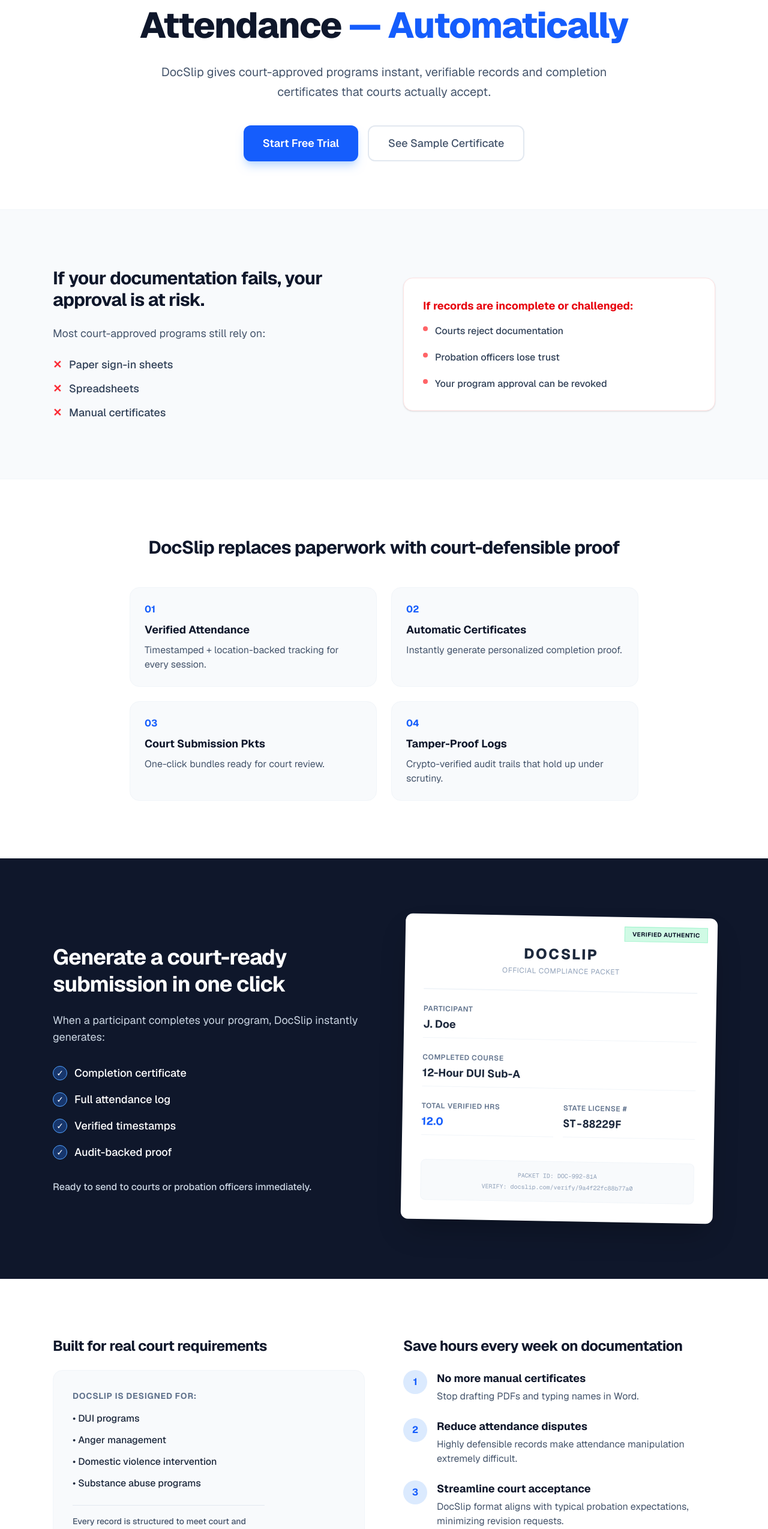
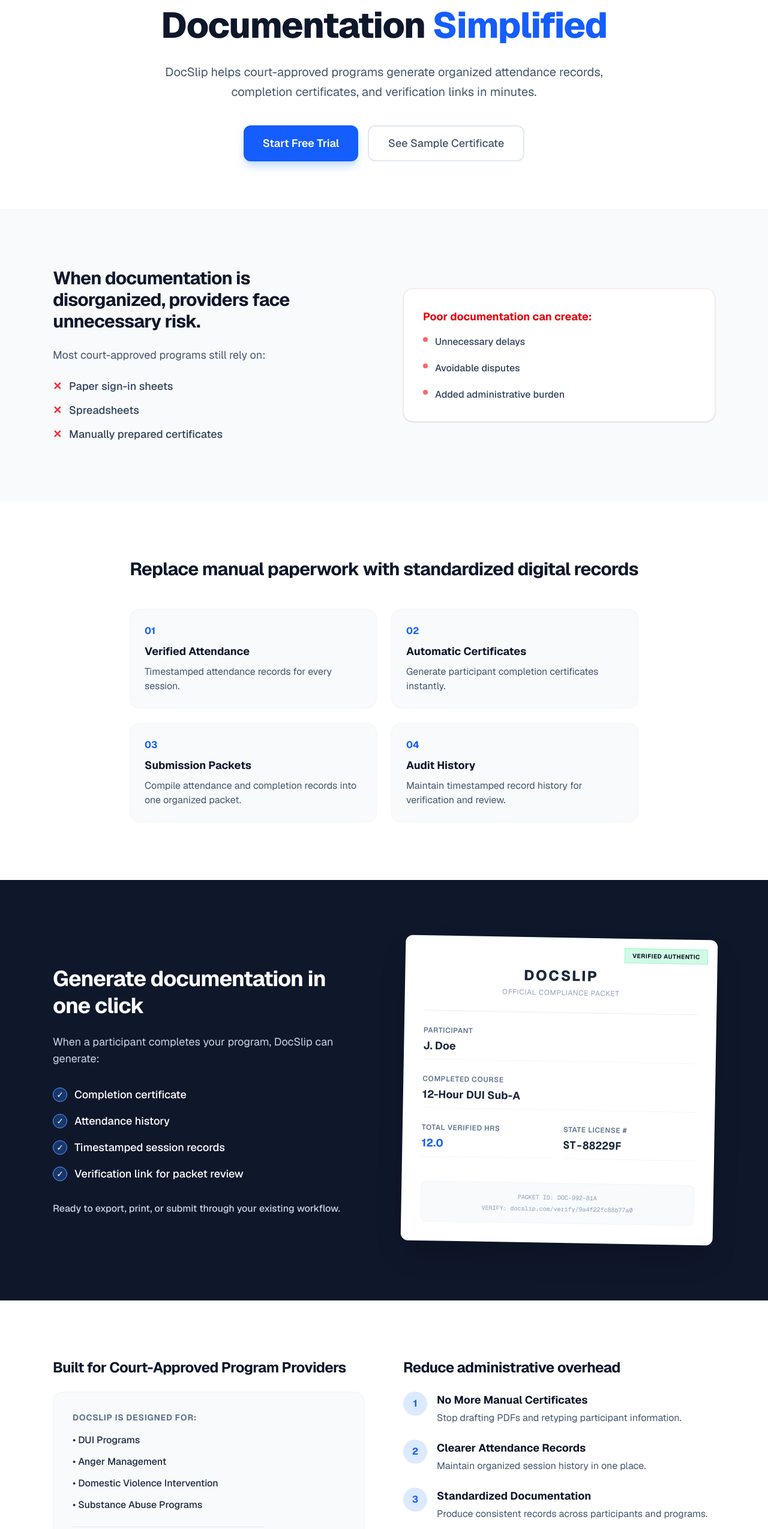
Before and after one commit to lambomethods/docslip-app, a Next.js app: page / in a window 1280 px wide. Shown: the part 247-2796 px from the top of the page at 60% size. Built offline with nearby package versions, Linux system fonts and the light colour scheme.

Commit message:
chore: refine landing page copy for factual documentation focus

```diff
--- a/src/app/page.tsx
+++ b/src/app/page.tsx
@@ -24,10 +24,10 @@
       {/* Hero Section */}
       <section className="pt-24 pb-20 px-6 text-center max-w-4xl mx-auto">
         <h1 className="text-5xl md:text-6xl font-extrabold tracking-tight text-slate-900 mb-6 leading-tight">
-          Court-Ready Proof of Attendance <span className="text-blue-600 block sm:inline">— Automatically</span>
+          Court Program Documentation <span className="text-blue-600 block sm:inline">Simplified</span>
         </h1>
         <p className="text-xl text-slate-600 mb-10 max-w-3xl mx-auto leading-relaxed">
-          DocSlip gives court-approved programs instant, verifiable records and completion certificates that courts actually accept.
+          DocSlip helps court-approved programs generate organized attendance records, completion certificates, and verification links in minutes.
         </p>
         <div className="flex flex-col sm:flex-row gap-4 justify-center items-center">
           <Link href="/signup" className="text-lg font-semibold bg-blue-600 text-white rounded-xl py-4 px-8 hover:bg-blue-700 shadow-lg shadow-blue-200 transition-all transform hover:-translate-y-0.5">
@@ -43,30 +43,30 @@
       <section className="py-24 bg-slate-50 border-y border-slate-100">
         <div className="max-w-6xl mx-auto px-6 grid md:grid-cols-2 gap-16 items-center">
           <div>
-            <h2 className="text-3xl font-bold tracking-tight mb-6">If your documentation fails, your approval is at risk.</h2>
+            <h2 className="text-3xl font-bold tracking-tight mb-6">When documentation is disorganized, providers face unnecessary risk.</h2>
             <div className="space-y-6 text-slate-600 text-lg">
               <p>Most court-approved programs still rely on:</p>
               <ul className="space-y-3 font-medium text-slate-700">
                 <li className="flex items-center gap-3"><span className="text-red-500 font-bold">✕</span> Paper sign-in sheets</li>
                 <li className="flex items-center gap-3"><span className="text-red-500 font-bold">✕</span> Spreadsheets</li>
-                <li className="flex items-center gap-3"><span className="text-red-500 font-bold">✕</span> Manual certificates</li>
+                <li className="flex items-center gap-3"><span className="text-red-500 font-bold">✕</span> Manually prepared certificates</li>
               </ul>
             </div>
           </div>
           <div className="bg-white p-8 rounded-2xl shadow-sm border border-red-100">
-            <h3 className="font-bold text-red-600 mb-4 text-lg">If records are incomplete or challenged:</h3>
+            <h3 className="font-bold text-red-600 mb-4 text-lg">Poor documentation can create:</h3>
             <ul className="space-y-5 text-slate-700 font-medium">
               <li className="flex items-start gap-3">
                 <div className="mt-1 w-2 h-2 rounded-full bg-red-400 shrink-0"></div>
-                Courts reject documentation
+                Unnecessary delays
               </li>
               <li className="flex items-start gap-3">
                 <div className="mt-1 w-2 h-2 rounded-full bg-red-400 shrink-0"></div>
-                Probation officers lose trust
+                Avoidable disputes
               </li>
               <li className="flex items-start gap-3">
                 <div className="mt-1 w-2 h-2 rounded-full bg-red-400 shrink-0"></div>
-                Your program approval can be revoked
+                Added administrative burden
               </li>
             </ul>
           </div>
@@ -75,27 +75,27 @@
 
       {/* Solution Section */}
       <section className="py-24 px-6 max-w-4xl mx-auto text-center">
-        <h2 className="text-3xl font-bold tracking-tight mb-12">DocSlip replaces paperwork with court-defensible proof</h2>
+        <h2 className="text-3xl font-bold tracking-tight mb-12">Replace manual paperwork with standardized digital records</h2>
         <div className="grid sm:grid-cols-2 gap-6 text-left">
           <div className="p-6 bg-slate-50 rounded-2xl border border-slate-100">
             <div className="text-blue-600 font-bold mb-2">01</div>
             <h3 className="font-bold text-lg mb-2">Verified Attendance</h3>
-            <p className="text-slate-600">Timestamped + location-backed tracking for every session.</p>
+            <p className="text-slate-600">Timestamped attendance records for every session.</p>
           </div>
           <div className="p-6 bg-slate-50 rounded-2xl border border-slate-100">
             <div className="text-blue-600 font-bold mb-2">02</div>
             <h3 className="font-bold text-lg mb-2">Automatic Certificates</h3>
-            <p className="text-slate-600">Instantly generate personalized completion proof.</p>
+            <p className="text-slate-600">Generate participant completion certificates instantly.</p>
           </div>
           <div className="p-6 bg-slate-50 rounded-2xl border border-slate-100">
             <div className="text-blue-600 font-bold mb-2">03</div>
-            <h3 className="font-bold text-lg mb-2">Court Submission Pkts</h3>
-            <p className="text-slate-600">One-click bundles ready for court review.</p>
+            <h3 className="font-bold text-lg mb-2">Submission Packets</h3>
+            <p className="text-slate-600">Compile attendance and completion records into one organized packet.</p>
           </div>
           <div className="p-6 bg-slate-50 rounded-2xl border border-slate-100">
             <div className="text-blue-600 font-bold mb-2">04</div>
-            <h3 className="font-bold text-lg mb-2">Tamper-Proof Logs</h3>
-            <p className="text-slate-600">Crypto-verified audit trails that hold up under scrutiny.</p>
+            <h3 className="font-bold text-lg mb-2">Audit History</h3>
+            <p className="text-slate-600">Maintain timestamped record history for verification and review.</p>
           </div>
         </div>
       </section>
@@ -104,8 +104,8 @@
       <section id="sample" className="py-24 bg-slate-900 text-white">
         <div className="max-w-6xl mx-auto px-6 grid md:grid-cols-2 gap-16 items-center">
           <div>
-            <h2 className="text-3xl md:text-4xl font-bold tracking-tight mb-6 leading-tight">Generate a court-ready submission in one click</h2>
-            <p className="text-slate-300 text-lg mb-8">When a participant completes your program, DocSlip instantly generates:</p>
+            <h2 className="text-3xl md:text-4xl font-bold tracking-tight mb-6 leading-tight">Generate documentation in one click</h2>
+            <p className="text-slate-300 text-lg mb-8">When a participant completes your program, DocSlip can generate:</p>
             <ul className="space-y-4 text-white font-medium text-lg">
               <li className="flex items-center gap-3">
                 <span className="flex-shrink-0 w-6 h-6 rounded-full bg-blue-500/30 flex items-center justify-center border border-blue-400 text-sm">✓</span>
@@ -113,18 +113,18 @@
               </li>
               <li className="flex items-center gap-3">
                 <span className="flex-shrink-0 w-6 h-6 rounded-full bg-blue-500/30 flex items-center justify-center border border-blue-400 text-sm">✓</span>
-                Full attendance log
+                Attendance history
               </li>
               <li className="flex items-center gap-3">
                 <span className="flex-shrink-0 w-6 h-6 rounded-full bg-blue-500/30 flex items-center justify-center border border-blue-400 text-sm">✓</span>
-                Verified timestamps
+                Timestamped session records
               </li>
               <li className="flex items-center gap-3">
                 <span className="flex-shrink-0 w-6 h-6 rounded-full bg-blue-500/30 flex items-center justify-center border border-blue-400 text-sm">✓</span>
-                Audit-backed proof
+                Verification link for packet review
               </li>
             </ul>
-            <p className="mt-8 text-slate-300 font-medium">Ready to send to courts or probation officers immediately.</p>
+            <p className="mt-8 text-slate-300 font-medium">Ready to export, print, or submit through your existing workflow.</p>
           </div>
           <div className="bg-white rounded-xl p-8 shadow-2xl relative rotate-1 hover:rotate-0 transition-transform duration-500 block">
             {/* Mock Certificate Visual */}
@@ -164,43 +164,43 @@
       {/* Trust & ROI Section */}
       <section className="py-24 px-6 max-w-6xl mx-auto grid md:grid-cols-2 gap-16">
         <div>
-          <h2 className="text-2xl font-bold tracking-tight mb-6">Built for real court requirements</h2>
+          <h2 className="text-2xl font-bold tracking-tight mb-6">Built for Court-Approved Program Providers</h2>
           <div className="bg-slate-50 rounded-2xl p-8 border border-slate-100">
             <p className="text-sm font-bold uppercase tracking-wider text-slate-500 mb-4">DocSlip is designed for:</p>
             <ul className="space-y-3 font-medium text-slate-800 mb-6">
-              <li>• DUI programs</li>
-              <li>• Anger management</li>
-              <li>• Domestic violence intervention</li>
-              <li>• Substance abuse programs</li>
+              <li>• DUI Programs</li>
+              <li>• Anger Management</li>
+              <li>• Domestic Violence Intervention</li>
+              <li>• Substance Abuse Programs</li>
             </ul>
             <p className="text-slate-600 text-sm max-w-xs font-medium border-t border-slate-200 pt-4">
-              Every record is structured to meet court and probation expectations.
+              Structured for providers who need consistent documentation for participants and referral partners.
             </p>
           </div>
         </div>
 
         <div>
-          <h2 className="text-2xl font-bold tracking-tight mb-6">Save hours every week on documentation</h2>
+          <h2 className="text-2xl font-bold tracking-tight mb-6">Reduce administrative overhead</h2>
           <ul className="space-y-6">
             <li className="flex gap-4">
               <div className="bg-blue-100 text-blue-600 w-10 h-10 rounded-full flex items-center justify-center shrink-0 font-bold">1</div>
               <div>
-                <h4 className="font-bold text-lg mb-1">No more manual certificates</h4>
-                <p className="text-slate-600">Stop drafting PDFs and typing names in Word.</p>
+                <h4 className="font-bold text-lg mb-1">No More Manual Certificates</h4>
+                <p className="text-slate-600">Stop drafting PDFs and retyping participant information.</p>
               </div>
             </li>
             <li className="flex gap-4">
               <div className="bg-blue-100 text-blue-600 w-10 h-10 rounded-full flex items-center justify-center shrink-0 font-bold">2</div>
               <div>
-                <h4 className="font-bold text-lg mb-1">Reduce attendance disputes</h4>
-                <p className="text-slate-600">Highly defensible records make attendance manipulation extremely difficult.</p>
+                <h4 className="font-bold text-lg mb-1">Clearer Attendance Records</h4>
+                <p className="text-slate-600">Maintain organized session history in one place.</p>
               </div>
             </li>
             <li className="flex gap-4">
               <div className="bg-blue-100 text-blue-600 w-10 h-10 rounded-full flex items-center justify-center shrink-0 font-bold">3</div>
               <div>
-                <h4 className="font-bold text-lg mb-1">Streamline court acceptance</h4>
-                <p className="text-slate-600">DocSlip format aligns with typical probation expectations, minimizing revision requests.</p>
+                <h4 className="font-bold text-lg mb-1">Standardized Documentation</h4>
+                <p className="text-slate-600">Produce consistent records across participants and programs.</p>
               </div>
             </li>
           </ul>
@@ -216,13 +216,13 @@
             <span className="text-6xl font-extrabold tracking-tight text-slate-900">$199</span>
             <span className="text-slate-500 font-medium">/mo</span>
           </div>
-          <p className="text-slate-600 font-medium text-lg border-t border-slate-100 pt-6">Less than the cost of losing a single court referral.</p>
+          <p className="text-slate-600 font-medium text-lg border-t border-slate-100 pt-6">Less time spent on paperwork. More time focused on program delivery.</p>
         </div>
       </section>
 
       {/* Final CTA */}
       <section className="py-28 px-6 text-center max-w-4xl mx-auto">
-         <h2 className="text-4xl font-extrabold tracking-tight mb-10 leading-tight">Stop risking your program approval over paperwork</h2>
+         <h2 className="text-4xl font-extrabold tracking-tight mb-10 leading-tight">Modernize Your Documentation Workflow</h2>
          <div className="flex flex-col sm:flex-row gap-4 justify-center items-center">
           <Link href="/signup" className="text-lg font-semibold bg-blue-600 text-white rounded-xl py-4 px-10 hover:bg-blue-700 shadow-xl shadow-blue-200 transition-all transform hover:-translate-y-0.5">
             Start Free Trial
@@ -236,7 +236,7 @@
       {/* Footer */}
       <footer className="py-12 border-t border-slate-100 text-center text-slate-500 text-sm">
         <p className="font-bold tracking-wider uppercase text-xs mb-2">DocSlip</p>
-        <p className="mb-4">Infrastructure for Court-Approved Programs.</p>
+        <p className="mb-4">Infrastructure for Court-Approved Programs</p>
 
         <div className="flex justify-center gap-6 mb-6">
           <Link href="/terms" className="hover:text-blue-600 transition-colors">Terms of Service</Link>
@@ -244,7 +244,7 @@
           <Link href="/accessibility" className="hover:text-blue-600 transition-colors">Accessibility Statement</Link>
         </div>
 
-        <p className="text-slate-400 font-medium text-xs mb-2">DocSlip is proudly powered by COMPLAVION technology.</p>
+        <p className="text-slate-400 font-medium text-xs mb-2">Powered by Complavion Technology</p>
         <p className="text-slate-400">© {new Date().getFullYear()} All rights reserved.</p>
       </footer>
     </div>
```
